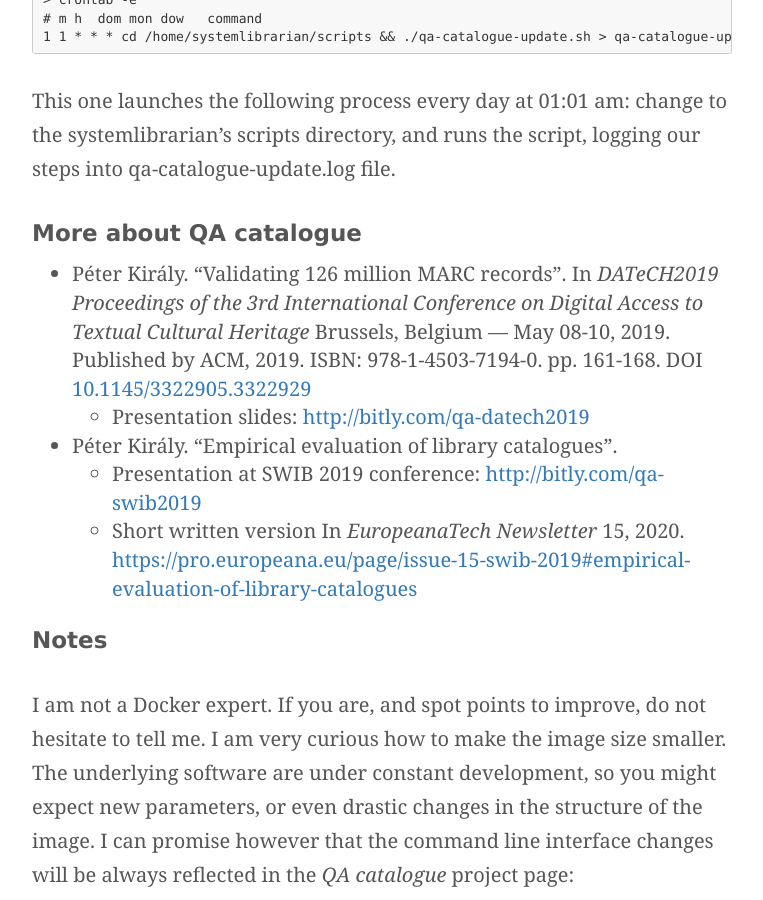
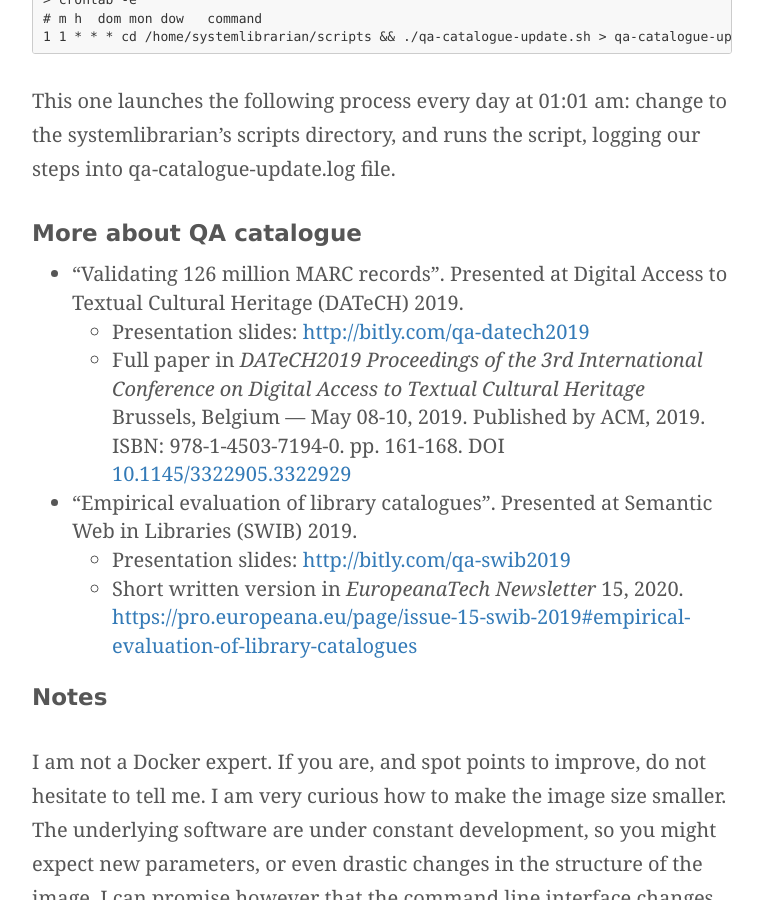
Before and after one commit to pkiraly/pkiraly.github.io, a Jekyll site: the page built from _posts/2020-05-31-running-with-docker.md, in a window 1280 px wide and 900 px high, scrolled down 7679 px. Shown: the whole window, without its empty margins (258-1021 px from the left). Built offline with Jekyll 4.4.1, drawn with Linux system fonts in a browser that asks for light colours; nearby versions of some CDN libraries; some web fonts are replaced; comment, search, counter and statistics services are not loaded.

Commit message:
Update references

```diff
--- a/_posts/2020-05-31-running-with-docker.md
+++ b/_posts/2020-05-31-running-with-docker.md
@@ -203,11 +203,12 @@ This one launches the following process every day at 01:01 am: change to the sys
 
 ## More about QA catalogue
 
-* Péter Király. “Validating 126 million MARC records”. In *DATeCH2019 Proceedings of the 3rd International Conference on Digital Access to Textual Cultural Heritage* Brussels, Belgium — May 08-10, 2019. Published by ACM, 2019. ISBN: 978-1-4503-7194-0. pp. 161-168. DOI [10.1145/3322905.3322929](https://doi.org/10.1145/3322905.3322929)
+* “Validating 126 million MARC records”. Presented at Digital Access to Textual Cultural Heritage (DATeCH) 2019.
   * Presentation slides: [http://bitly.com/qa-datech2019](http://bitly.com/qa-datech2019)
-* Péter Király. "Empirical evaluation of library catalogues".
-  * Presentation at SWIB 2019 conference: [http://bitly.com/qa-swib2019](http://bitly.com/qa-swib2019)
-  * Short written version In *EuropeanaTech Newsletter* 15, 2020. [https://pro.europeana.eu/page/issue-15-swib-2019#empirical-evaluation-of-library-catalogues](https://pro.europeana.eu/page/issue-15-swib-2019#empirical-evaluation-of-library-catalogues)
+  * Full paper in *DATeCH2019 Proceedings of the 3rd International Conference on Digital Access to Textual Cultural Heritage* Brussels, Belgium — May 08-10, 2019. Published by ACM, 2019. ISBN: 978-1-4503-7194-0. pp. 161-168. DOI [10.1145/3322905.3322929](https://doi.org/10.1145/3322905.3322929)
+* "Empirical evaluation of library catalogues". Presented at Semantic Web in Libraries (SWIB) 2019.
+  * Presentation slides: [http://bitly.com/qa-swib2019](http://bitly.com/qa-swib2019)
+  * Short written version in *EuropeanaTech Newsletter* 15, 2020. [https://pro.europeana.eu/page/issue-15-swib-2019#empirical-evaluation-of-library-catalogues](https://pro.europeana.eu/page/issue-15-swib-2019#empirical-evaluation-of-library-catalogues)
 
 ## Notes
 
```
